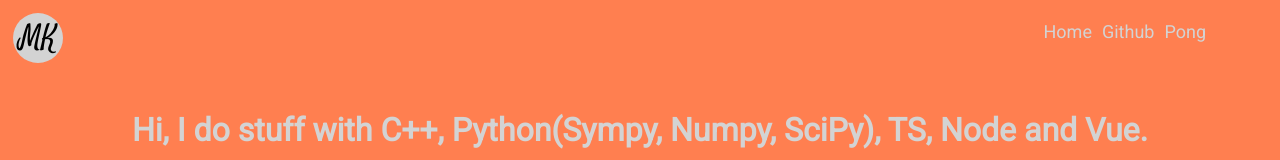
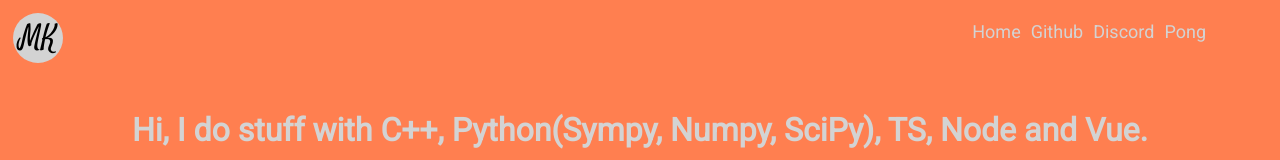
Before and after one commit to moritzkalwa/homepage, a Vue app: page / in a window 1280 px wide. Shown: the top 160 px of the page. Built offline with nearby package versions, Linux system fonts and the light colour scheme.

Commit message:
feat: add discord link

```diff
--- a/src/App.vue
+++ b/src/App.vue
@@ -13,6 +13,7 @@ import BottomFade from "@/components/BottomFade.vue"
         <RouterLink class="route" to="/">Home</RouterLink>
         <a href="/resume.pdf" class="route" hidden>Resume</a>
         <a href="https://github.com/moritzkalwa" class="route">Github</a>
+        <a href="https://discordapp.com/users/190487569362845696" class="route">Discord</a>
         <RouterLink class="route" to="/pong">Pong</RouterLink>
       </nav>
 
```
